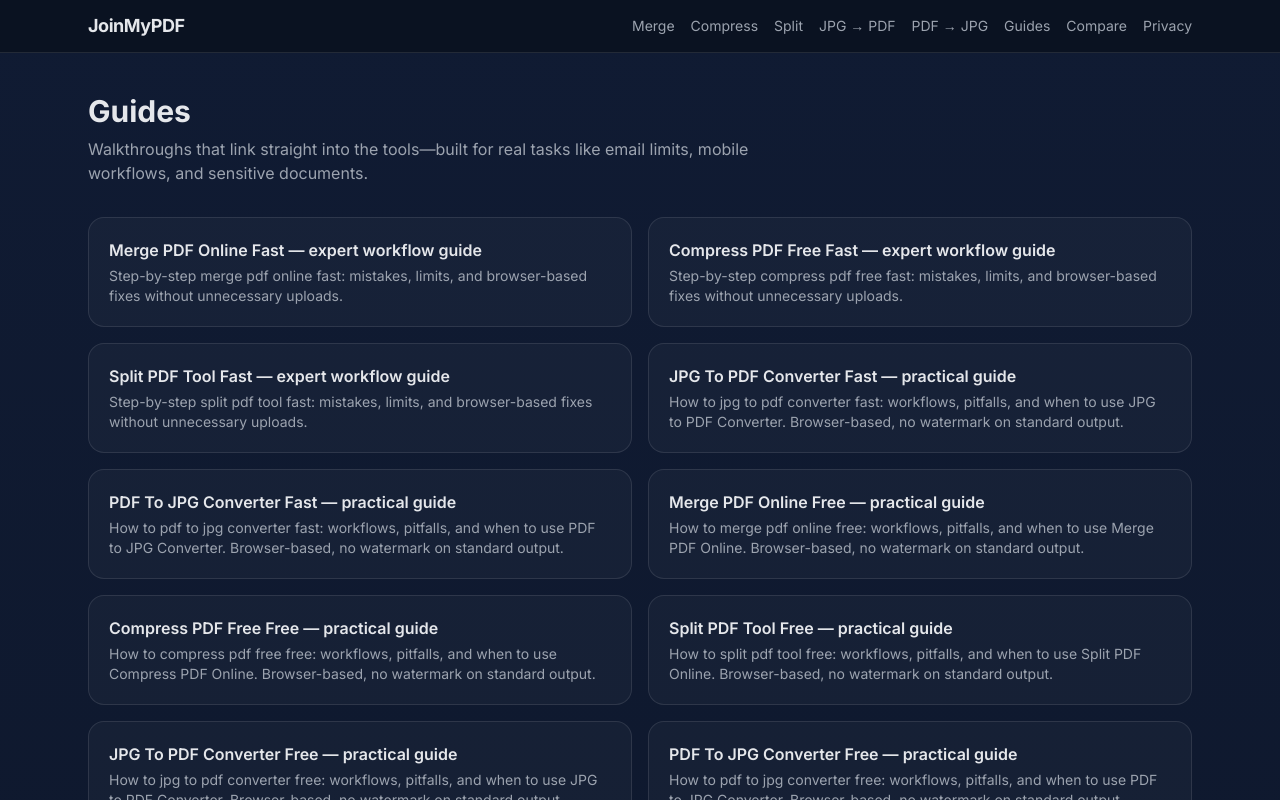
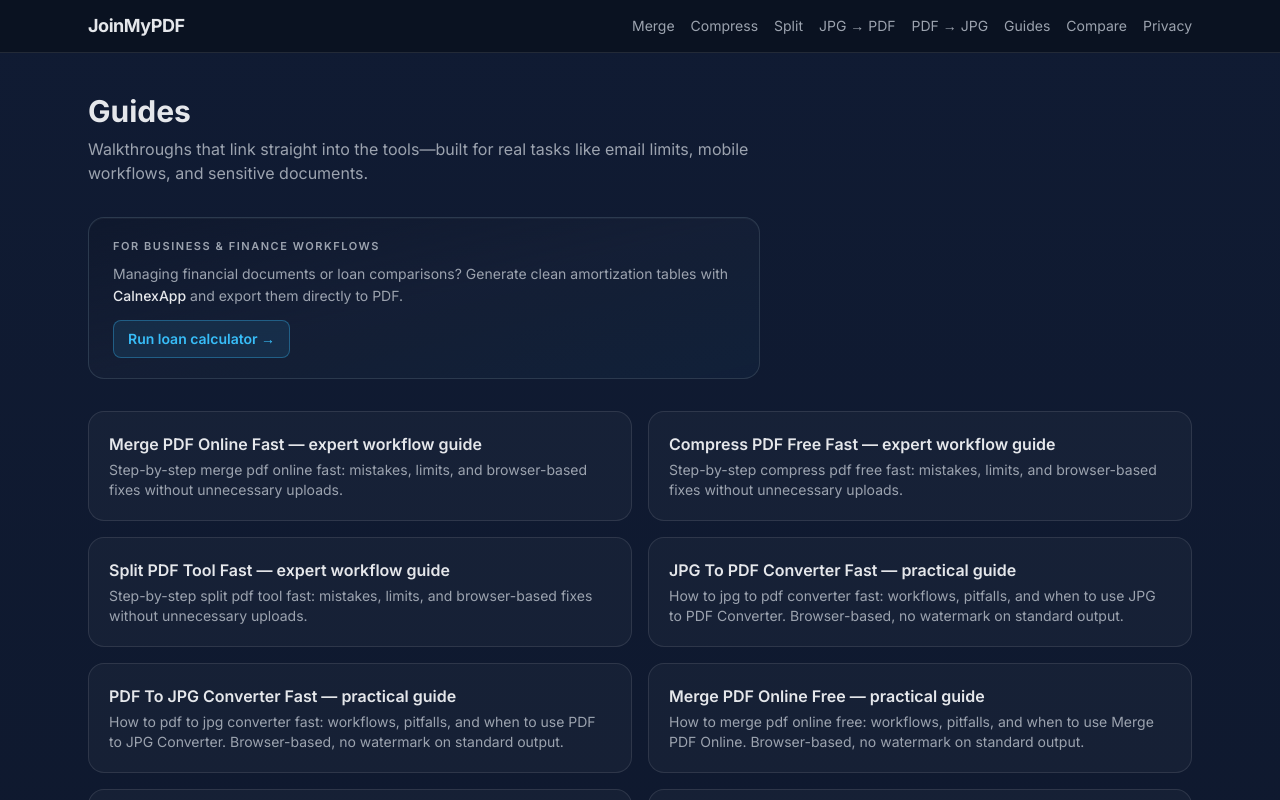
Before and after one commit to guyk1978/joinmypdf, a Next.js app: page /blog in a window 1280 px wide. Shown: the top 800 px of the page. Built offline with nearby package versions, Linux system fonts and the light colour scheme; no server answers.

Commit message:
feat: integrate MapDiagram and CalnexApp panels into layouts

```diff
--- a/src/app/blog/page.tsx
+++ b/src/app/blog/page.tsx
@@ -1,4 +1,5 @@
 import Link from "next/link";
+import { CalnexAppCrossLink } from "@/components/partner/CalnexAppCrossLink";
 import { SiteFooter } from "@/components/SiteFooter";
 import { SiteHeader } from "@/components/SiteHeader";
 import { blogRegistry } from "@/lib/blog-registry";
@@ -26,6 +27,7 @@ export default function BlogIndexPage() {
             sensitive documents.
           </p>
         </header>
+        <CalnexAppCrossLink className="max-w-2xl" />
         <ul className="grid gap-4 md:grid-cols-2">
           {posts.slice(0, 48).map((p) => (
             <li key={p.slug}>
--- a/src/app/compare/page.tsx
+++ b/src/app/compare/page.tsx
@@ -1,5 +1,6 @@
 import type { Metadata } from "next";
 import Link from "next/link";
+import { CalnexAppCrossLink } from "@/components/partner/CalnexAppCrossLink";
 import { SiteFooter } from "@/components/SiteFooter";
 import { SiteHeader } from "@/components/SiteHeader";
 
@@ -58,6 +59,8 @@ export default function ComparePage() {
           </table>
         </div>
 
+        <CalnexAppCrossLink />
+
         <p className="text-sm text-ink-muted">
           Ready to try it? <Link href="/tools/pdf-merge/">Open merge</Link> or read{" "}
           <Link href="/privacy-first-pdf-tools/">why local processing matters</Link>.
--- a/src/app/page.tsx
+++ b/src/app/page.tsx
@@ -1,6 +1,7 @@
 import type { Metadata } from "next";
 import Link from "next/link";
 import { HeroDropzone } from "@/components/HeroDropzone";
+import { MapDiagramCrossLink } from "@/components/partner/MapDiagramCrossLink";
 import { ScenarioWins } from "@/components/ScenarioWins";
 import { SiteFooter } from "@/components/SiteFooter";
 import { SiteHeader } from "@/components/SiteHeader";
@@ -47,8 +48,9 @@ export default function HomePage() {
               No uploads • No signup • Instant processing
             </p>
           </div>
-          <div className="mx-auto mt-8 max-w-2xl sm:mt-10">
+          <div className="mx-auto mt-8 max-w-2xl space-y-3 sm:mt-10">
             <HeroDropzone />
+            <MapDiagramCrossLink />
           </div>
         </section>
 
--- a/src/components/PdfHubPage.tsx
+++ b/src/components/PdfHubPage.tsx
@@ -1,4 +1,5 @@
 import Link from "next/link";
+import { CalnexAppCrossLink } from "@/components/partner/CalnexAppCrossLink";
 import { SiteFooter } from "@/components/SiteFooter";
 import { SiteHeader } from "@/components/SiteHeader";
 import { postsForHub, type PdfHub } from "@/lib/pdf-hubs";
@@ -57,6 +58,8 @@ export function PdfHubPage({ hub }: { hub: PdfHub }) {
           </nav>
         </header>
 
+        <CalnexAppCrossLink />
+
         {featured.length ? (
           <section>
             <h2 className="text-xl font-semibold text-ink">Featured guides</h2>
--- a/src/components/PostSuccessUpsell.tsx
+++ b/src/components/PostSuccessUpsell.tsx
@@ -2,6 +2,7 @@
 
 import Link from "next/link";
 import { capture, EVENTS } from "@/components/AnalyticsClient";
+import { CalnexAppCrossLink } from "@/components/partner/CalnexAppCrossLink";
 
 type Props = {
   operation: string;
@@ -43,7 +44,8 @@ export function PostSuccessUpsell({ operation }: Props) {
   if (!rows.length) return null;
 
   return (
-    <aside className="mt-6 rounded-2xl border border-brand/30 bg-brand/5 p-4">
+    <div className="mt-6 space-y-4">
+      <aside className="rounded-2xl border border-brand/30 bg-brand/5 p-4">
         <p className="text-sm font-semibold text-ink">Suggested next step</p>
         <ul className="mt-3 space-y-3">
           {rows.map((r) => (
@@ -60,5 +62,7 @@ export function PostSuccessUpsell({ operation }: Props) {
           ))}
         </ul>
       </aside>
+      <CalnexAppCrossLink />
+    </div>
   );
 }
--- /dev/null
+++ b/src/components/partner/CalnexAppCrossLink.tsx
@@ -0,0 +1,34 @@
+import { clsx } from "clsx";
+
+type Props = {
+  className?: string;
+};
+
+/** Business/finance companion — guides, compare, and post-success panels. */
+export function CalnexAppCrossLink({ className }: Props) {
+  return (
+    <aside
+      className={clsx(
+        "rounded-2xl border border-slate-700/80 bg-gradient-to-br from-slate-900/55 via-white/[0.02] to-brand/[0.04] px-5 py-4 shadow-[inset_0_1px_0_rgba(255,255,255,0.04)] sm:px-6 sm:py-5",
+        className
+      )}
+      aria-label="Partner tool: CalnexApp"
+    >
+      <p className="text-[11px] font-semibold uppercase tracking-[0.14em] text-ink-muted">
+        For business &amp; finance workflows
+      </p>
+      <p className="mt-2 text-sm leading-relaxed text-ink-muted">
+        Managing financial documents or loan comparisons? Generate clean amortization tables with{" "}
+        <span className="font-medium text-ink">CalnexApp</span> and export them directly to PDF.
+      </p>
+      <a
+        href="https://calnexapp.com/"
+        target="_blank"
+        rel="noopener noreferrer"
+        className="mt-3 inline-flex items-center gap-1 rounded-lg border border-brand/35 bg-brand/10 px-3.5 py-2 text-sm font-semibold text-brand transition hover:border-brand/50 hover:bg-brand/15"
+      >
+        Run loan calculator →
+      </a>
+    </aside>
+  );
+}
--- /dev/null
+++ b/src/components/partner/MapDiagramCrossLink.tsx
@@ -0,0 +1,31 @@
+import { clsx } from "clsx";
+
+type Props = {
+  className?: string;
+};
+
+/** Shown below the hero drop zone — visual pre-production partner. */
+export function MapDiagramCrossLink({ className }: Props) {
+  return (
+    <aside
+      className={clsx(
+        "w-full rounded-xl border border-slate-700/90 bg-slate-900/45 px-4 py-3.5 text-left shadow-[inset_0_1px_0_rgba(255,255,255,0.05)] backdrop-blur-sm sm:px-5 sm:py-4",
+        className
+      )}
+      aria-label="Partner tool: MapDiagram"
+    >
+      <p className="text-sm leading-relaxed text-ink-muted">
+        Creating a presentation or workflow? Build flowcharts &amp; system designs visually with{" "}
+        <span className="font-medium text-ink">MapDiagram</span>, then bring them here to merge.
+      </p>
+      <a
+        href="https://mapdiagram.com/"
+        target="_blank"
+        rel="noopener noreferrer"
+        className="mt-2.5 inline-flex items-center gap-1 text-sm font-semibold text-brand transition hover:text-brand-deep"
+      >
+        Open MapDiagram editor →
+      </a>
+    </aside>
+  );
+}
```
Lines whose indentation alone changed are shown as unchanged.
